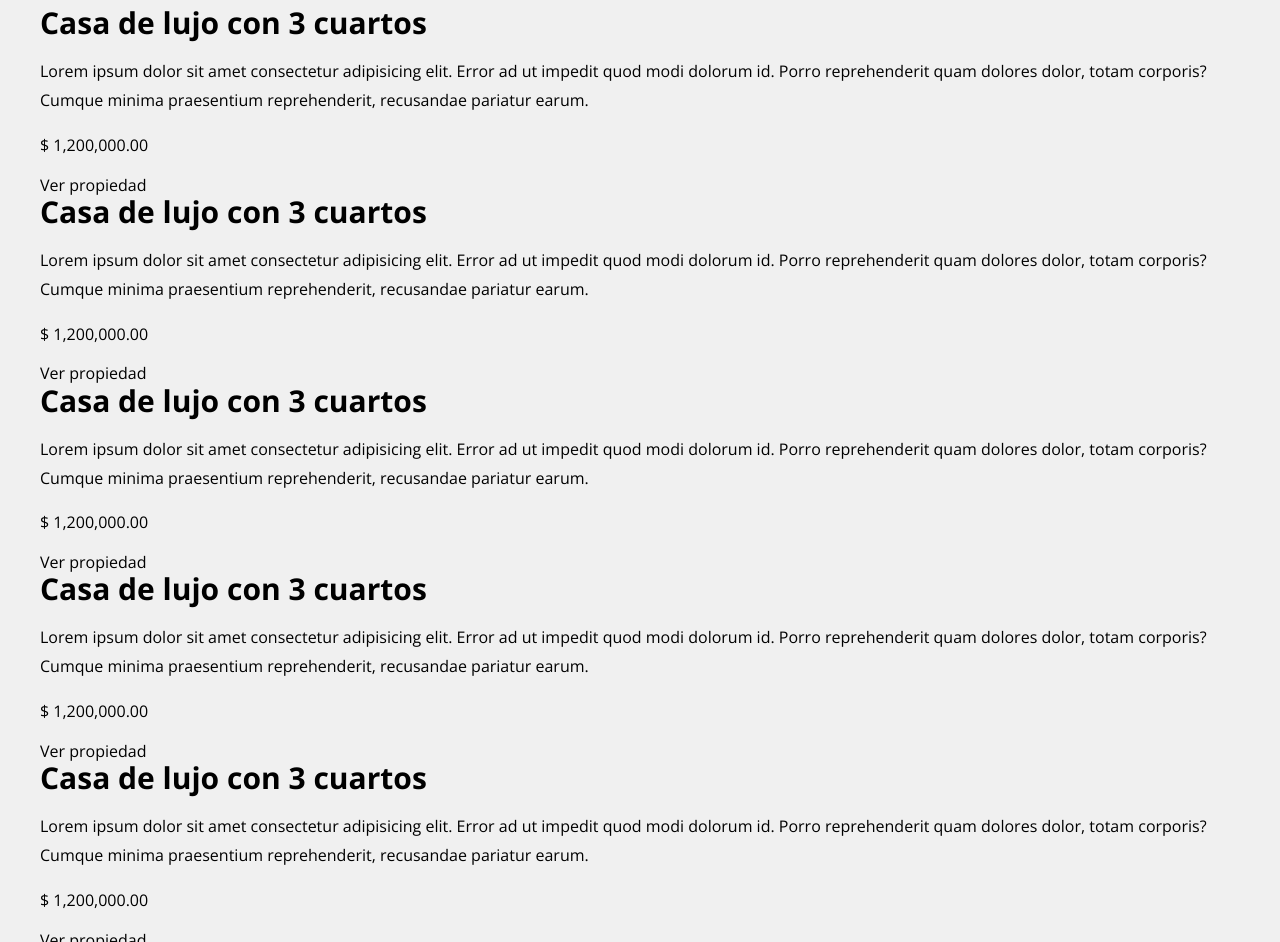
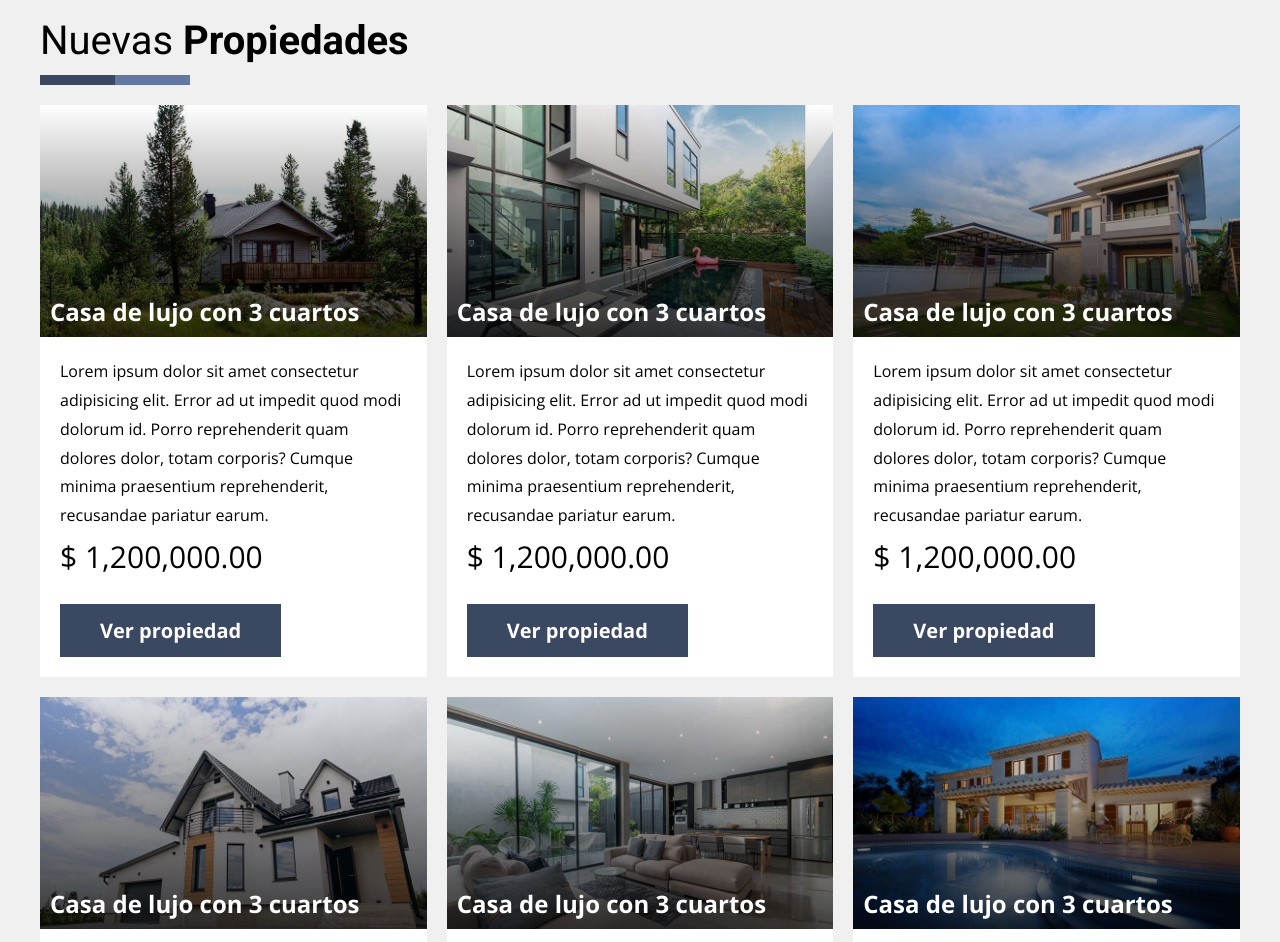
Before and after one commit to JosueP0721/Proyecto--Real-State, a website: page index.html in a window 1280 px wide. Shown: the part 703-1645 px from the top of the page. Drawn offline with nearby package versions, Linux system fonts and the light colour scheme.

Commit message:
propiedades scss

```diff
--- a/src/scss/base/_mixins.scss
+++ b/src/scss/base/_mixins.scss
@@ -63,3 +63,17 @@
     gap: $espaciado;
     grid-template-columns: repeat($columnas, 1fr);
 }
+@mixin heading {
+    font-weight: 400;
+    span {
+        font-weight: 700;
+    }
+    &::after {
+        content: '';
+        display: block;
+        height: 1rem;
+        width: 15rem;
+        margin-top: 1rem;
+        background-image: linear-gradient(to right, v.$primario 0%, v.$primario 50%, lighten(v.$primario, 20%) 50%, lighten(v.$primario, 20%) 100%);
+    }
+}
--- a/src/scss/layout/_index.scss
+++ b/src/scss/layout/_index.scss
@@ -1 +1,2 @@
 @forward 'header';
+@forward 'propiedades';
--- /dev/null
+++ b/src/scss/layout/_propiedades.scss
@@ -0,0 +1,54 @@
+@use 'base/variables' as v;
+@use 'base/mixins' as m;
+
+.propiedades {
+    margin-top: 5rem;
+    @include m.tablet {
+        margin-top: 10rem;
+    }
+    &__heading {
+        @include m.heading;
+    }
+    &__grid {
+        @include m.grid(1, 2rem);
+        @include m.tablet {
+            @include m.grid(3, 2rem)
+        }
+    }
+}
+
+.propiedad {
+    background-color: v.$blanco;
+    &__imagen {
+        // Por cada pixel horizontal da uno vertical
+        aspect-ratio: 10 / 6;
+        background-size: cover;
+        position: relative;
+    }
+    @for $i from 1 through 6 {
+        $imagen: '../img/propiedad_' + $i + '.jpg';
+        &:nth-child(#{$i}) &__imagen {
+            background-image: linear-gradient(to  bottom, transparentize(v.$negro, 1%) 0%, transparentize(v.$negro, .25%) 100%),  url($imagen);
+        }
+    }
+    &__nombre {
+        position: absolute;
+        left: 1rem;
+        bottom: 1rem;
+        color: v.$blanco;
+        font-size: 2.4rem;
+    }
+    &__contenido {
+        padding: 2rem;
+    }
+    &__texto {
+        margin: 0;
+    }
+    &__precio {
+        font-size: 3rem;
+        margin: 0;
+    }
+    &__enlace {
+        @include m.boton(v.$primario, v.$blanco)
+    }
+}
```
Also changed, not shown: build/css/app.css, 1 other file.
